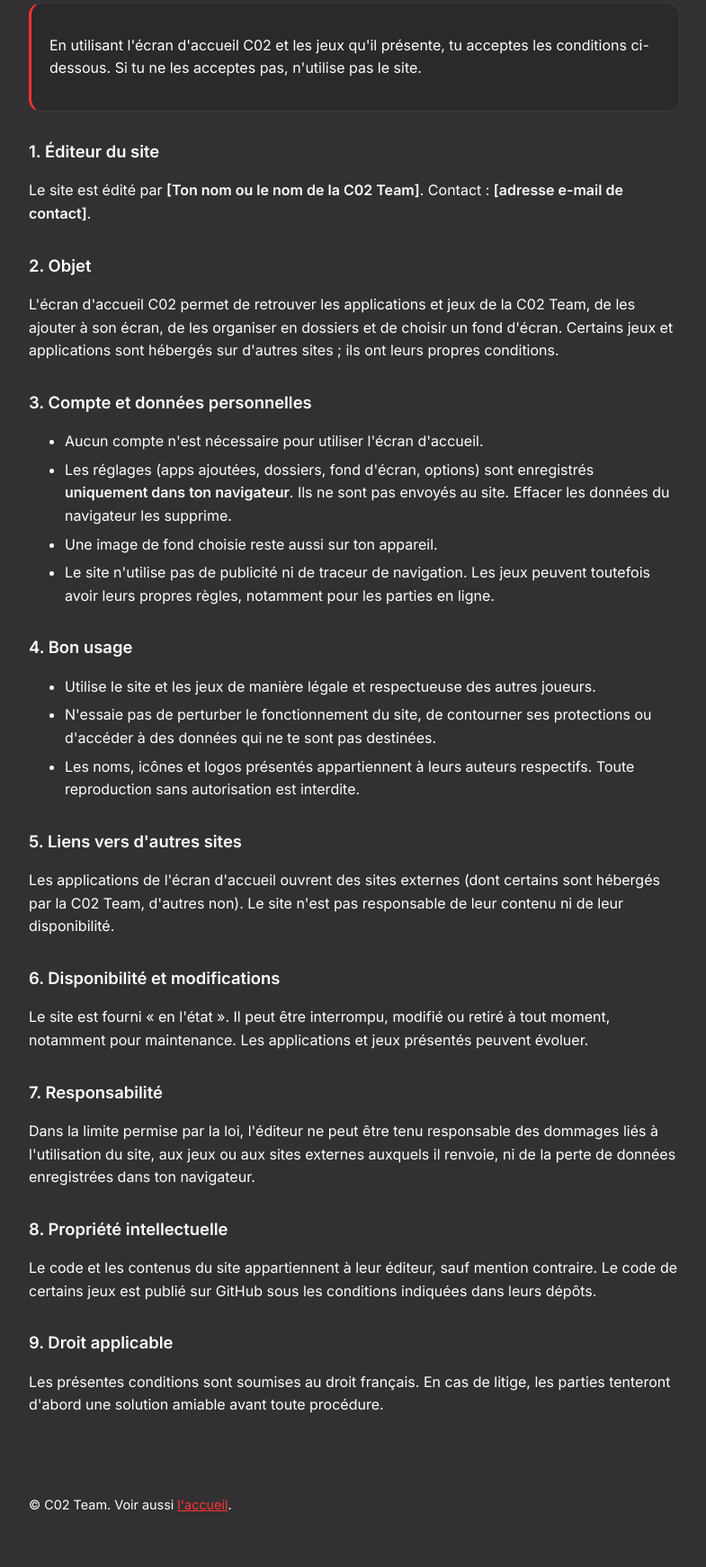
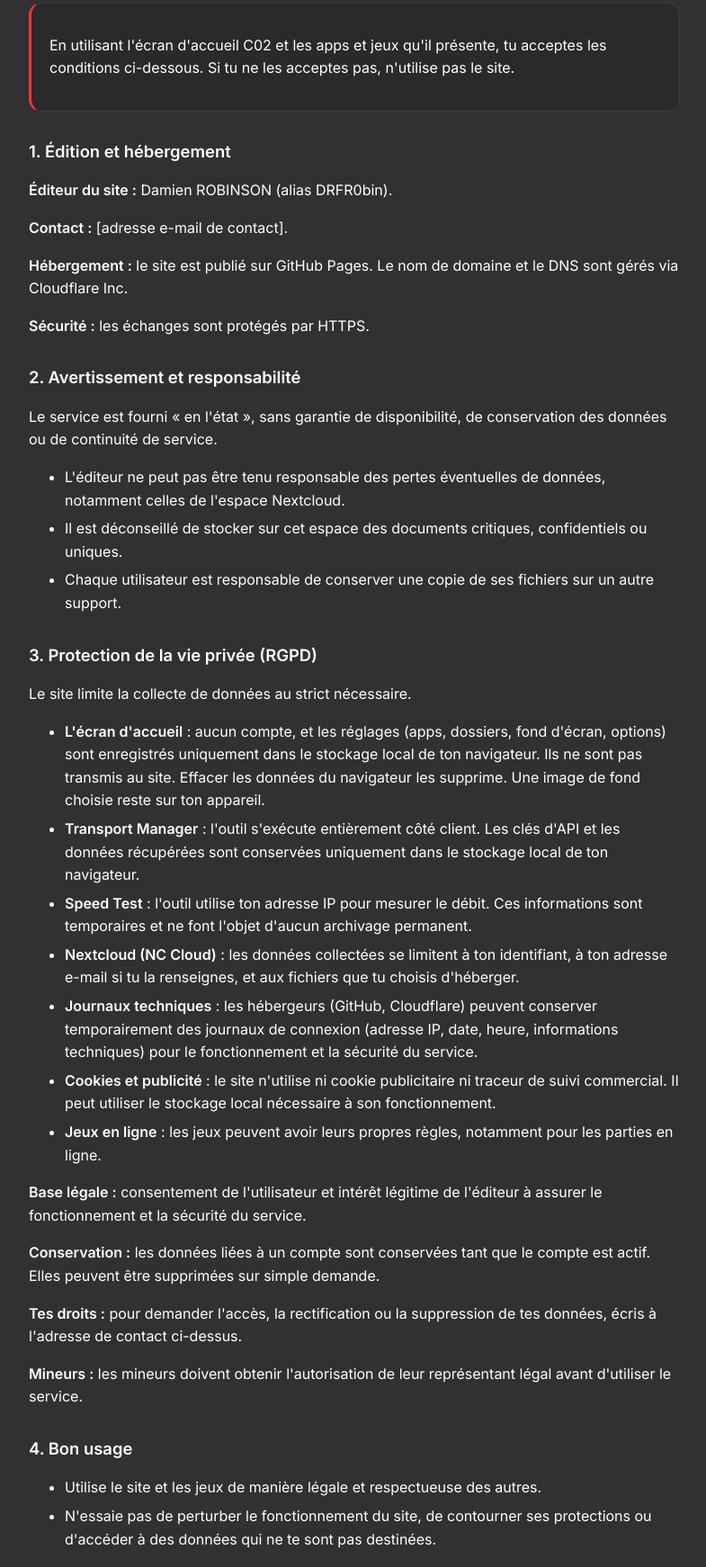
Before and after one commit to DRFRrobin/C02-games, a plain HTML site: page accueil/conditions.html in a window 1280 px wide. Shown: the part 185-1927 px from the top of the page at 90% size, without its empty margins (246-1031 px from the left). Drawn offline with nearby package versions, Linux system fonts and the light colour scheme.

Commit message:
Conditions d'utilisation reprises des mentions légales existantes
Co-Authored-By: Claude <noreply@anthropic.com>
Claude-Session: https://claude.ai/code/session_01N5bJjLrPDM2GGRv52ggxz3

```diff
--- a/accueil/conditions.html
+++ b/accueil/conditions.html
@@ -36,47 +36,56 @@
     <p class="maj">Dernière mise à jour : 16 novembre 2026</p>
 
     <div class="bloc rappel">
-      <p>En utilisant l'écran d'accueil C02 et les jeux qu'il présente, tu acceptes les conditions ci-dessous. Si tu ne les acceptes pas, n'utilise pas le site.</p>
+      <p>En utilisant l'écran d'accueil C02 et les apps et jeux qu'il présente, tu acceptes les conditions ci-dessous. Si tu ne les acceptes pas, n'utilise pas le site.</p>
     </div>
 
-    <h2>1. Éditeur du site</h2>
-    <p>Le site est édité par <strong>[Ton nom ou le nom de la C02 Team]</strong>. Contact : <strong>[adresse e-mail de contact]</strong>.</p>
+    <h2>1. Édition et hébergement</h2>
+    <p><strong>Éditeur du site :</strong> Damien ROBINSON (alias DRFR0bin).</p>
+    <p><strong>Contact :</strong> [adresse e-mail de contact].</p>
+    <p><strong>Hébergement :</strong> le site est publié sur GitHub Pages. Le nom de domaine et le DNS sont gérés via Cloudflare Inc.</p>
+    <p><strong>Sécurité :</strong> les échanges sont protégés par HTTPS.</p>
 
-    <h2>2. Objet</h2>
-    <p>L'écran d'accueil C02 permet de retrouver les applications et jeux de la C02 Team, de les ajouter à son écran, de les organiser en dossiers et de choisir un fond d'écran. Certains jeux et applications sont hébergés sur d'autres sites ; ils ont leurs propres conditions.</p>
+    <h2>2. Avertissement et responsabilité</h2>
+    <p>Le service est fourni « en l'état », sans garantie de disponibilité, de conservation des données ou de continuité de service.</p>
+    <ul>
+      <li>L'éditeur ne peut pas être tenu responsable des pertes éventuelles de données, notamment celles de l'espace Nextcloud.</li>
+      <li>Il est déconseillé de stocker sur cet espace des documents critiques, confidentiels ou uniques.</li>
+      <li>Chaque utilisateur est responsable de conserver une copie de ses fichiers sur un autre support.</li>
+    </ul>
 
-    <h2>3. Compte et données personnelles</h2>
+    <h2>3. Protection de la vie privée (RGPD)</h2>
+    <p>Le site limite la collecte de données au strict nécessaire.</p>
     <ul>
-      <li>Aucun compte n'est nécessaire pour utiliser l'écran d'accueil.</li>
-      <li>Les réglages (apps ajoutées, dossiers, fond d'écran, options) sont enregistrés <strong>uniquement dans ton navigateur</strong>. Ils ne sont pas envoyés au site. Effacer les données du navigateur les supprime.</li>
-      <li>Une image de fond choisie reste aussi sur ton appareil.</li>
-      <li>Le site n'utilise pas de publicité ni de traceur de navigation. Les jeux peuvent toutefois avoir leurs propres règles, notamment pour les parties en ligne.</li>
+      <li><strong>L'écran d'accueil</strong> : aucun compte, et les réglages (apps, dossiers, fond d'écran, options) sont enregistrés uniquement dans le stockage local de ton navigateur. Ils ne sont pas transmis au site. Effacer les données du navigateur les supprime. Une image de fond choisie reste sur ton appareil.</li>
+      <li><strong>Transport Manager</strong> : l'outil s'exécute entièrement côté client. Les clés d'API et les données récupérées sont conservées uniquement dans le stockage local de ton navigateur.</li>
+      <li><strong>Speed Test</strong> : l'outil utilise ton adresse IP pour mesurer le débit. Ces informations sont temporaires et ne font l'objet d'aucun archivage permanent.</li>
+      <li><strong>Nextcloud (NC Cloud)</strong> : les données collectées se limitent à ton identifiant, à ton adresse e-mail si tu la renseignes, et aux fichiers que tu choisis d'héberger.</li>
+      <li><strong>Journaux techniques</strong> : les hébergeurs (GitHub, Cloudflare) peuvent conserver temporairement des journaux de connexion (adresse IP, date, heure, informations techniques) pour le fonctionnement et la sécurité du service.</li>
+      <li><strong>Cookies et publicité</strong> : le site n'utilise ni cookie publicitaire ni traceur de suivi commercial. Il peut utiliser le stockage local nécessaire à son fonctionnement.</li>
+      <li><strong>Jeux en ligne</strong> : les jeux peuvent avoir leurs propres règles, notamment pour les parties en ligne.</li>
     </ul>
+    <p><strong>Base légale :</strong> consentement de l'utilisateur et intérêt légitime de l'éditeur à assurer le fonctionnement et la sécurité du service.</p>
+    <p><strong>Conservation :</strong> les données liées à un compte sont conservées tant que le compte est actif. Elles peuvent être supprimées sur simple demande.</p>
+    <p><strong>Tes droits :</strong> pour demander l'accès, la rectification ou la suppression de tes données, écris à l'adresse de contact ci-dessus.</p>
+    <p><strong>Mineurs :</strong> les mineurs doivent obtenir l'autorisation de leur représentant légal avant d'utiliser le service.</p>
 
     <h2>4. Bon usage</h2>
     <ul>
-      <li>Utilise le site et les jeux de manière légale et respectueuse des autres joueurs.</li>
+      <li>Utilise le site et les jeux de manière légale et respectueuse des autres.</li>
       <li>N'essaie pas de perturber le fonctionnement du site, de contourner ses protections ou d'accéder à des données qui ne te sont pas destinées.</li>
-      <li>Les noms, icônes et logos présentés appartiennent à leurs auteurs respectifs. Toute reproduction sans autorisation est interdite.</li>
     </ul>
 
     <h2>5. Liens vers d'autres sites</h2>
-    <p>Les applications de l'écran d'accueil ouvrent des sites externes (dont certains sont hébergés par la C02 Team, d'autres non). Le site n'est pas responsable de leur contenu ni de leur disponibilité.</p>
+    <p>Les applications de l'écran d'accueil ouvrent des sites externes, qui ont leurs propres conditions. L'éditeur n'est pas responsable de leur contenu ni de leur disponibilité.</p>
 
-    <h2>6. Disponibilité et modifications</h2>
-    <p>Le site est fourni « en l'état ». Il peut être interrompu, modifié ou retiré à tout moment, notamment pour maintenance. Les applications et jeux présentés peuvent évoluer.</p>
+    <h2>6. Propriété intellectuelle</h2>
+    <p>Sauf mention contraire, les outils utilisés (Nextcloud, OpenSpeedTest, WordPress et autres logiciels open source) appartiennent à leurs auteurs respectifs et sont utilisés selon leurs licences. Le contenu personnel publié par Damien ROBINSON reste sa propriété exclusive. Le code des jeux est publié sur GitHub selon les conditions indiquées dans leurs dépôts.</p>
 
-    <h2>7. Responsabilité</h2>
-    <p>Dans la limite permise par la loi, l'éditeur ne peut être tenu responsable des dommages liés à l'utilisation du site, aux jeux ou aux sites externes auxquels il renvoie, ni de la perte de données enregistrées dans ton navigateur.</p>
-
-    <h2>8. Propriété intellectuelle</h2>
-    <p>Le code et les contenus du site appartiennent à leur éditeur, sauf mention contraire. Le code de certains jeux est publié sur GitHub sous les conditions indiquées dans leurs dépôts.</p>
-
-    <h2>9. Droit applicable</h2>
-    <p>Les présentes conditions sont soumises au droit français. En cas de litige, les parties tenteront d'abord une solution amiable avant toute procédure.</p>
+    <h2>7. Droit applicable</h2>
+    <p>Les présentes conditions sont soumises au droit français.</p>
   </article>
   <div class="pied">
-    <p>© C02 Team. Voir aussi <a href="../">l'accueil</a>.</p>
+    <p>© Damien ROBINSON (DRFR0bin). Voir aussi <a href="../">l'accueil</a>.</p>
   </div>
 </body>
 </html>
```
